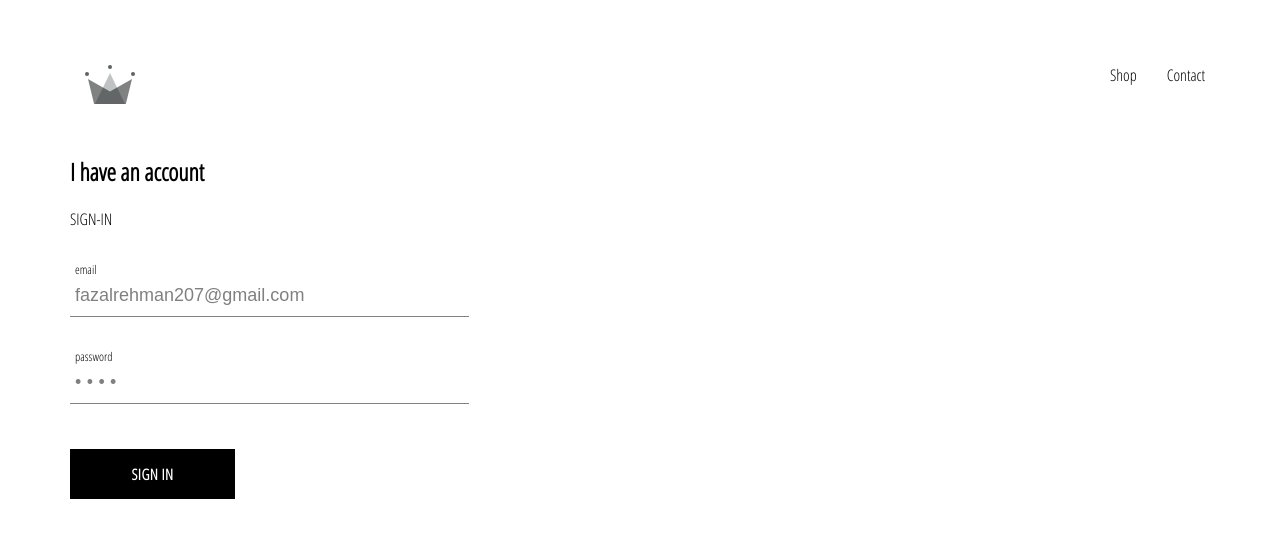
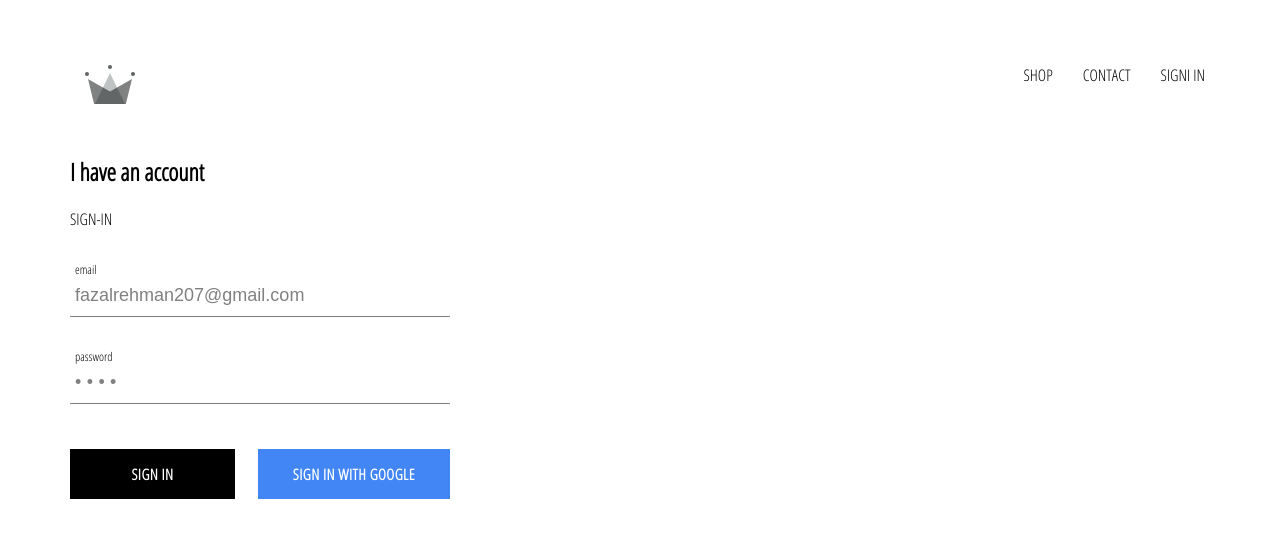
Before and after one commit to frk008/fox-clothing-Project, a React (Create React App) app: page /signin in a window 1280 px wide. Shown: the top 538 px of the page. Built offline with nearby package versions, Linux system fonts and the light colour scheme; no server answers.

Commit message:
integrated firebase and setup google authentication in the app with app state and changed Sass styles of signIn page

```diff
--- a/src/App.css
+++ b/src/App.css
@@ -7,3 +7,7 @@
 text-decoration:none;
 color: black;
 }
+
+*{
+box-sizing: border-box;
+}
--- a/src/App.js
+++ b/src/App.js
@@ -5,11 +5,32 @@
 import ShopPage from './pages/shop/shop.component';
 import Header from './components/Header/header.component';
 import SignInAndSignUp from './pages/sign-in-and-sign-up/sign-in-and-sign-up.component';
-function App() {
+import { auth } from './firebase/firebase.utils';
+
+class App extends React.Component {
+  constructor() {
+    super();
+    this.state = {
+      currentUser: null,
+    }
+  }
+
+  unsubscribeFromAuth = null;
+
+  componentDidMount() {
+    this.unsubscribeFromAuth = auth.onAuthStateChanged(user => { //to track change in firebase
+      this.setState({ currentUser: user })
+    });
+  }
+
+  componentWillUnmount() {
+    this.unsubscribeFromAuth();
+  }
+
+  render() {
     return (
-
       <div>
-      <Header />
+        <Header currentUser={this.state.currentUser} />
         <Switch>
           <Route exact path='/' component={HomePage} />
           <Route exact path='/shop' component={ShopPage} />
@@ -18,5 +39,6 @@
       </div>
     );
   }
+}
 
 export default App;
--- a/src/components/Header/header.component.jsx
+++ b/src/components/Header/header.component.jsx
@@ -2,14 +2,19 @@
 import './header.styles.scss'
 import { Link } from 'react-router-dom'
 import { ReactComponent as Logo } from '../../assets/crown.svg';
+import { auth } from '../../firebase/firebase.utils'
 
-
-const Header = () => (
+const Header = ({ currentUser }) => (
     <div className="header">
         <Link to="/" className="logo-container"><Logo className="logo" /></Link>
         <div className="options">
-            <Link className="option" to="/shop">Shop</Link>
-            <Link className="option" to=".contact">Contact</Link>
+            <Link className="option" to="/shop">SHOP</Link>
+            <Link className="option" to=".contact">CONTACT</Link>
+            {currentUser ?
+                <div className='option' onClick={() => auth.signOut()}>SIGN OUT</div>
+                :
+                <Link className='option' to='/signin'>SIGNI IN</Link>
+            }
         </div>
     </div>
 )
--- a/src/components/Header/header.styles.scss
+++ b/src/components/Header/header.styles.scss
@@ -20,6 +20,7 @@
 
       .option {
         padding: 10px 15px;
+        cursor: pointer;
       }
     }
   }
--- a/src/components/custom-button/custom-button.component.jsx
+++ b/src/components/custom-button/custom-button.component.jsx
@@ -1,9 +1,9 @@
 import React from 'react'
 import './custom-button.styles.scss'
-const CustomButton = ({ children, ...otherProps }) => (
-    <button className="custom-button" {...otherProps} >
-        {children}
-    </button>
+const CustomButton = ({ children, isGoogleSignIn, ...otherProps }) => (
+    <button className={`${isGoogleSignIn ? 'google-sign-in' : ''} custom-button`} {...otherProps} >
+        { children}
+    </button >
 )
 
 export default CustomButton;
--- a/src/components/custom-button/custom-button.styles.scss
+++ b/src/components/custom-button/custom-button.styles.scss
@@ -19,4 +19,13 @@
       color: black;
       border: 1px solid black;
     }
+
+  &.google-sign-in{
+    background-color: #4285f4;
+    color: white;
   }
+    &:hover{
+      background-color: #357ae8;
+      border:none;
+    }
+  }
--- a/src/components/sign-in/sign-in.component.jsx
+++ b/src/components/sign-in/sign-in.component.jsx
@@ -2,6 +2,7 @@
 import './sign-in.styles.scss'
 import FormInput from '../form-input/form-input.component'
 import CustomButton from '../custom-button/custom-button.component';
+import { signInWithGoogle } from '../../firebase/firebase.utils'
 
 class SignIn extends React.Component {
     constructor() {
@@ -44,9 +45,12 @@
                     label="password"
                     required
                 />
-                <CustomButton type="submit" >SIGN IN</CustomButton>
+                <div className="buttons">
+                    <CustomButton type="submit" >SIGN IN</CustomButton>
+                    <CustomButton onClick={signInWithGoogle} isGoogleSignIn>{' '}Sign in with Google{' '}</CustomButton>
+                </div>
             </form>
-        </div >)
+        </div>)
     }
 }
 
--- a/src/components/sign-in/sign-in.styles.scss
+++ b/src/components/sign-in/sign-in.styles.scss
@@ -1,6 +1,12 @@
 .sign-in{
-    width:30vw;
+    width:380px;
     display:flex;
     flex-direction:column;
     margin:10px;
 }
+
+.buttons{
+    display: flex;
+    justify-content: space-between;
+
+}
--- /dev/null
+++ b/src/firebase/firebase.utils.js
@@ -0,0 +1,25 @@
+import firebase from 'firebase/app';
+import 'firebase/firestore';
+import 'firebase/auth';
+
+const config = {
+    apiKey: "AIzaSyBwaw9YARUsL6mPrVwojMetTAKlScFqaPw",
+    authDomain: "foxclothing-db.firebaseapp.com",
+    databaseURL: "https://foxclothing-db.firebaseio.com",
+    projectId: "foxclothing-db",
+    storageBucket: "foxclothing-db.appspot.com",
+    messagingSenderId: "99431815652",
+    appId: "1:99431815652:web:a572ff4f8c4ad1bd1ccff1",
+    measurementId: "G-WGDDMYRRMR"
+}
+
+firebase.initializeApp(config);
+
+export const auth = firebase.auth();
+export const firestore = firebase.firestore();
+
+const provider = new firebase.auth.GoogleAuthProvider();
+provider.setCustomParameters({ prompt: "select_account" });
+export const signInWithGoogle = () => auth.signInWithPopup(provider);
+
+export default firebase;
```
Also changed, not shown: package.json (+7 -1 lines), 2 other files (tests, documents, lock files or other folders). Lines whose indentation alone changed are shown as unchanged.
